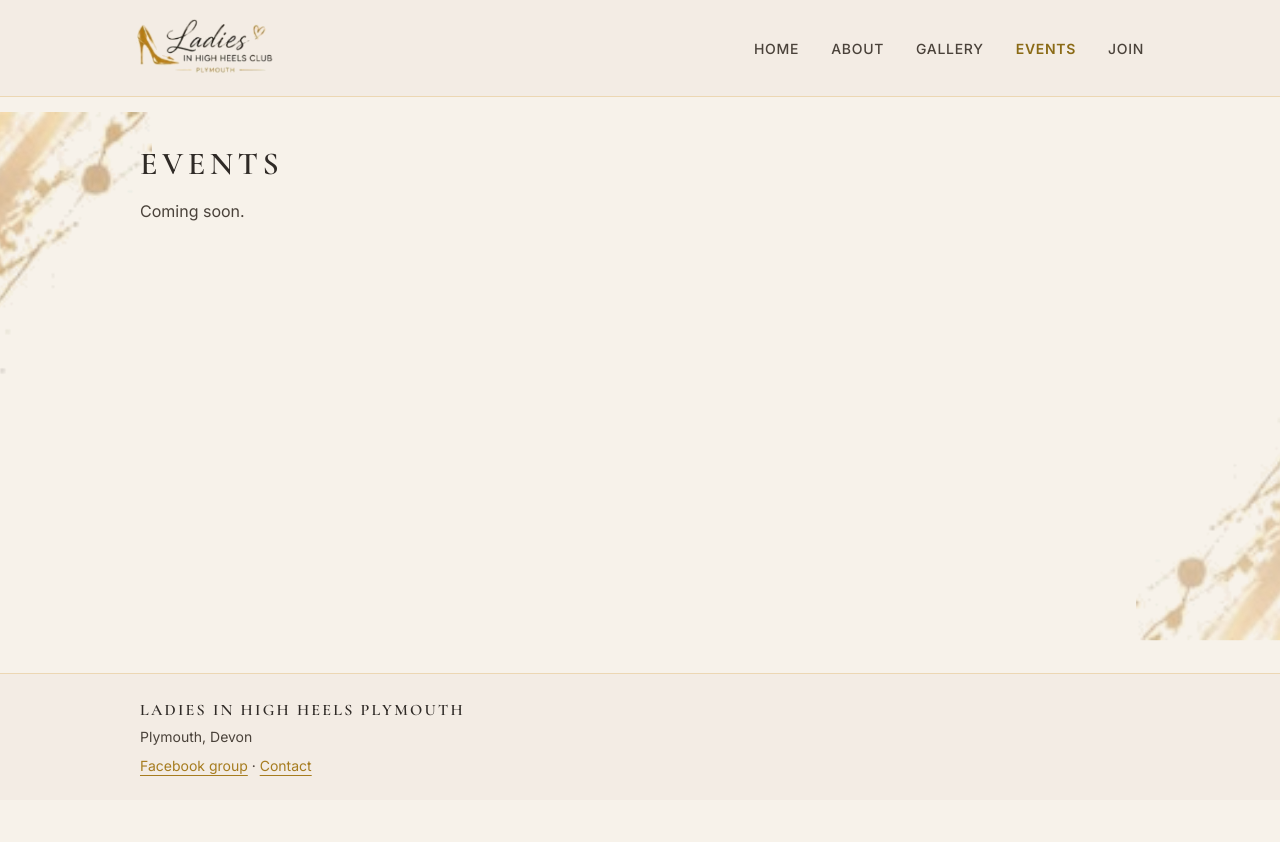
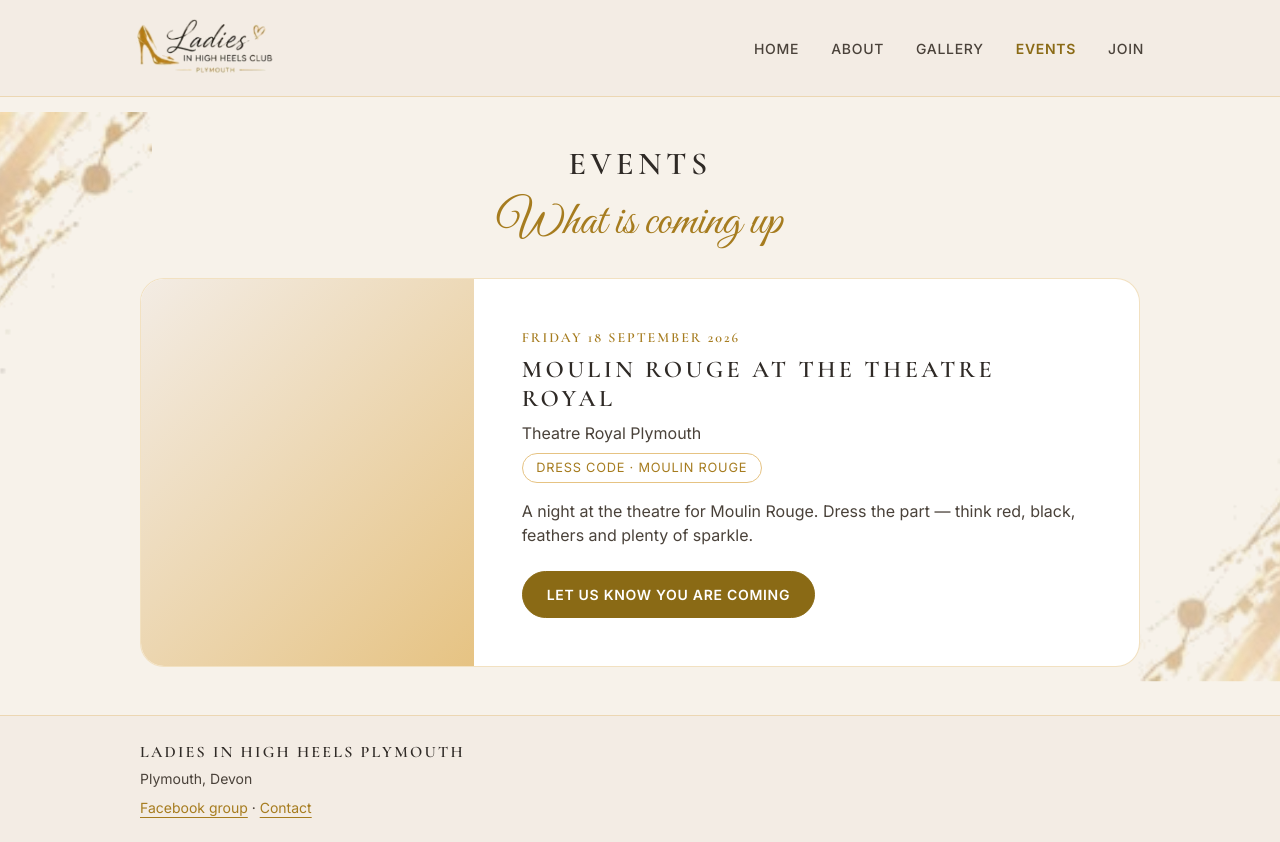
Before and after one commit to ionescuea/lihh-plymouth, a React (Vite) app: page /events in a window 1280 px wide. Before the commit the page ends 800 px from the top, so only its background shows below. Built offline with nearby package versions, Linux system fonts and the light colour scheme.

Commit message:
Update Gallery and Events pages

```diff
--- /dev/null
+++ b/src/components/EventCard.jsx
@@ -0,0 +1,45 @@
+import { formatLong } from '../utils/date.js';
+import { site } from '../data/site.js';
+import Button from './Button.jsx';
+
+export default function EventCard({ event, past = false }) {
+  return (
+    <article className={`card border-gold rounded-4 overflow-hidden ${past ? 'opacity-75' : ''}`}>
+      <div className="row g-0">
+        <div className="col-12 col-md-4">
+          {event.cover ? (
+            <img src={event.cover} alt="" className="event-cover" loading="lazy" />
+          ) : (
+            <div className="event-cover event-cover-empty" aria-hidden="true" />
+          )}
+        </div>
+
+        <div className="col-12 col-md-8">
+          <div className="card-body p-4 p-sm-5">
+            <p className="heading-caps text-gold small mb-2">
+              <time dateTime={event.date}>{formatLong(event.date)}</time>
+            </p>
+
+            <h2 className="heading-caps text-ink fs-4 mb-2">{event.title}</h2>
+
+            <p className="text-ink-soft mb-2">{event.venue}</p>
+
+            {event.dressCode && (
+              <p className="mb-0">
+                <span className="dress-code">Dress code · {event.dressCode}</span>
+              </p>
+            )}
+
+            {event.summary && <p className="text-ink-soft mt-3 mb-0">{event.summary}</p>}
+
+            {!past && (
+              <div className="mt-4">
+                <Button href={site.facebookGroupUrl}>Let us know you are coming</Button>
+              </div>
+            )}
+          </div>
+        </div>
+      </div>
+    </article>
+  );
+}
--- a/src/components/GalleryHighlights.jsx
+++ b/src/components/GalleryHighlights.jsx
@@ -6,7 +6,7 @@
       <div className="d-flex flex-wrap align-items-baseline justify-content-between gap-2">
         <h2 className="mb-0">
           <span className="heading-caps text-ink fs-3">From our</span>{' '}
-          <span className="heading-script text-gold display-6">nights out</span>
+          <span className="heading-script text-gold display-6">get-togethers</span>
         </h2>
         <Link to="/gallery" className="small">
           See the full gallery
--- a/src/data/events.js
+++ b/src/data/events.js
@@ -1,20 +1,23 @@
 /**
- * Club meetups, newest first is not required — the site sorts them by date.
+ * Club meetups. Order does not matter — the site sorts them by date.
  *
  * To add one, copy a block and edit it:
- *   id       used in the page address, so keep it lowercase with dashes
- *   date     'YYYY-MM-DD'
- *   draft    true hides it from the site completely
- *   cover    optional image path under /public, e.g. '/images/xmas/cover.jpg'
+ *   id         used in the page address, so keep it lowercase with dashes
+ *   date       'YYYY-MM-DD'
+ *   dressCode  optional, shown as a badge on the card
+ *   cover      optional image path under /public, e.g. '/images/moulin-rouge.jpg'
+ *              leave it out and the card shows a gold gradient instead
+ *   draft      true hides it from the site completely
  */
 
 export const events = [
   {
-    id: '2026-09-cocktail-night',
-    title: 'Cocktail Night at The Treasury',
-    date: '2026-09-19',
-    venue: 'The Treasury, Catherine Street, Plymouth',
-    summary: 'Drinks and a catch-up to kick off the autumn calendar. Newcomers very welcome.',
-    draft: true,
+    id: '2026-09-moulin-rouge',
+    title: 'Moulin Rouge at the Theatre Royal',
+    date: '2026-09-18',
+    venue: 'Theatre Royal Plymouth',
+    dressCode: 'Moulin Rouge',
+    summary:
+      'A night at the theatre for Moulin Rouge. Dress the part — think red, black, feathers and plenty of sparkle.',
   },
 ];
--- a/src/data/gallery.js
+++ b/src/data/gallery.js
@@ -4,6 +4,9 @@
  * Drop the photos into public/images/<album-id>/ then list them here. Every photo
  * needs an `alt` description — it is read aloud by screen readers and shown if the
  * image fails to load.
+ *
+ * NOTE: the entries below are examples so the gallery layout can be seen while it
+ * is being built. Delete the ones you do not want before sharing the site.
  */
 
 export const albums = [
@@ -11,8 +14,18 @@
     id: '2026-09-cocktail-night',
     title: 'Cocktail Night at The Treasury',
     date: '2026-09-19',
-    photos: [
-      // { src: '/images/2026-09-cocktail-night/01.jpg', alt: 'Members raising a glass' },
-    ],
+    photos: [],
+  },
+  {
+    id: '2026-08-colours-of-summer',
+    title: 'Colours of Summer',
+    date: '2026-08-21',
+    photos: [],
+  },
+  {
+    id: '2026-07-harbour-supper',
+    title: 'Supper on the Barbican',
+    date: '2026-07-18',
+    photos: [],
   },
 ];
--- a/src/pages/About.jsx
+++ b/src/pages/About.jsx
@@ -50,10 +50,11 @@
         </h2>
 
         <p className="text-ink-soft mx-auto mt-3 text-center" style={{ maxWidth: '42rem' }}>
-          We get together most months, somewhere new each time — usually a restaurant or bar around
-          Plymouth. Every meetup has its own dress theme, so there is always a good excuse to make
-          an effort. Expect {site.typicalAttendance} ladies on the night: big enough for a proper
-          buzz, small enough to actually talk to people.
+          We get together most months, somewhere new each time — a restaurant, a bar, or somewhere
+          worth spending an afternoon. Some are evenings out, some are days or half days. Every
+          meetup has its own dress theme, so there is always a good excuse to make an effort. Expect{' '}
+          {site.typicalAttendance} ladies along: big enough for a proper buzz, small enough to
+          actually talk to people.
         </p>
 
         <div className="row g-4 mt-1">
--- a/src/pages/Events.jsx
+++ b/src/pages/Events.jsx
@@ -1,12 +1,51 @@
+import { events } from '../data/events.js';
+import { upcomingEvents, pastEvents } from '../utils/date.js';
 import { usePageTitle } from '../utils/usePageTitle.js';
+import EventCard from '../components/EventCard.jsx';
+import Button from '../components/Button.jsx';
+import { site } from '../data/site.js';
 
 export default function Events() {
   usePageTitle('Events');
 
+  const upcoming = upcomingEvents(events);
+  const past = pastEvents(events);
+
   return (
     <>
-      <h1 className="heading-caps text-ink fs-2">Events</h1>
-      <p className="text-ink-soft mt-3">Coming soon.</p>
+      <header className="text-center">
+        <h1 className="heading-caps text-ink fs-2">Events</h1>
+        <p className="heading-script text-gold display-5 mt-2">What is coming up</p>
+      </header>
+
+      {upcoming.length > 0 ? (
+        <div className="d-flex flex-column gap-4 mt-4">
+          {upcoming.map((event) => (
+            <EventCard key={event.id} event={event} />
+          ))}
+        </div>
+      ) : (
+        <div className="card border-gold rounded-4 mt-4">
+          <div className="card-body text-center p-5">
+            <p className="heading-script text-gold display-6 mb-2">Being planned</p>
+            <p className="text-ink-soft mb-4">
+              The next date is not fixed yet. Meetups are announced in the Facebook group first.
+            </p>
+            <Button href={site.facebookGroupUrl}>Join the group</Button>
+          </div>
+        </div>
+      )}
+
+      {past.length > 0 && (
+        <section className="mt-5">
+          <h2 className="heading-caps text-ink fs-4 text-center">Previously</h2>
+          <div className="d-flex flex-column gap-4 mt-4">
+            {past.map((event) => (
+              <EventCard key={event.id} event={event} past />
+            ))}
+          </div>
+        </section>
+      )}
     </>
   );
 }
--- a/src/pages/Gallery.jsx
+++ b/src/pages/Gallery.jsx
@@ -1,13 +1,49 @@
 import { site } from '../data/site.js';
+import { albums } from '../data/gallery.js';
+import { formatShort } from '../utils/date.js';
 import { usePageTitle } from '../utils/usePageTitle.js';
 
 export default function Gallery() {
   usePageTitle('Gallery');
 
+  const sorted = [...albums].sort((a, b) => new Date(b.date) - new Date(a.date));
+
   return (
     <>
-      <h1 className="heading-caps text-ink fs-2">Gallery</h1>
-      <p className="text-ink-soft mt-3">Coming soon.</p>
+      <header className="text-center">
+        <h1 className="heading-caps text-ink fs-2">Gallery</h1>
+        <p className="heading-script text-gold display-5 mt-2">Our get-togethers</p>
+      </header>
+
+      <div className="row g-4 mt-1">
+        {sorted.map((album) => (
+          <div className="col-12 col-sm-6 col-lg-4" key={album.id}>
+            <article className="card border-gold rounded-4 h-100 overflow-hidden">
+              {album.photos.length > 0 ? (
+                <img
+                  src={album.photos[0].src}
+                  alt={album.photos[0].alt}
+                  loading="lazy"
+                  className="album-cover"
+                />
+              ) : (
+                <div className="album-cover album-cover-empty" aria-hidden="true" />
+              )}
+
+              <div className="card-body p-4">
+                <h2 className="heading-caps text-ink fs-6 mb-1">{album.title}</h2>
+                <p className="text-ink-soft small mb-0">
+                  <time dateTime={album.date}>{formatShort(album.date)}</time>
+                  <span aria-hidden="true"> · </span>
+                  {album.photos.length > 0
+                    ? `${album.photos.length} photo${album.photos.length === 1 ? '' : 's'}`
+                    : 'Photos coming soon'}
+                </p>
+              </div>
+            </article>
+          </div>
+        ))}
+      </div>
 
       <aside className="card border-gold rounded-4 mt-5">
         <div className="card-body p-4">
--- a/src/styles/global.css
+++ b/src/styles/global.css
@@ -238,6 +238,40 @@
   transform: scale(1.05);
 }
 
+/* Long event cards: the image fills its column on desktop, and becomes a banner
+   across the top once the card stacks on a phone. */
+.event-cover {
+  width: 100%;
+  height: 100%;
+  min-height: 11rem;
+  object-fit: cover;
+}
+
+.event-cover-empty {
+  background: linear-gradient(135deg, var(--cream) 0%, var(--gold-light) 100%);
+}
+
+.dress-code {
+  display: inline-block;
+  border: 1px solid var(--gold-light);
+  border-radius: 50rem;
+  padding: 0.25rem 0.85rem;
+  font-size: 0.8rem;
+  letter-spacing: 0.06em;
+  text-transform: uppercase;
+  color: var(--gold);
+}
+
+.album-cover {
+  aspect-ratio: 4 / 3;
+  width: 100%;
+  object-fit: cover;
+}
+
+.album-cover-empty {
+  background: linear-gradient(135deg, var(--cream) 0%, var(--gold-light) 100%);
+}
+
 .gallery-placeholder {
   aspect-ratio: 1 / 1;
   border-radius: 0.75rem;
```
